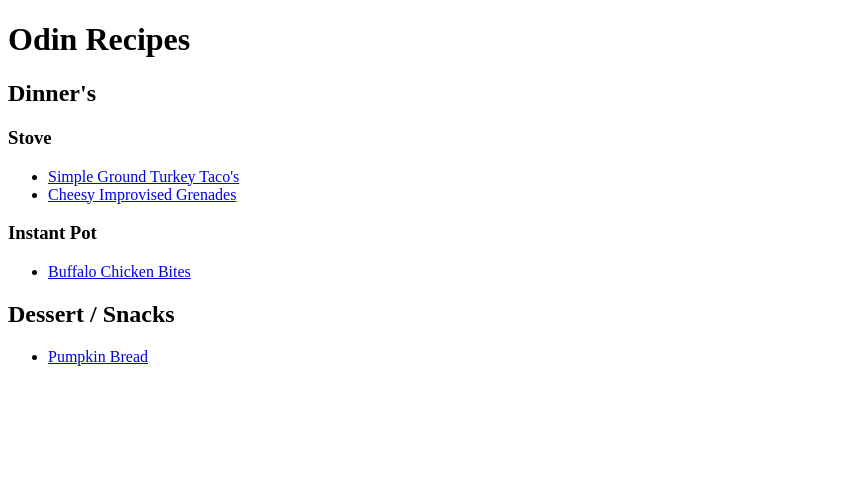
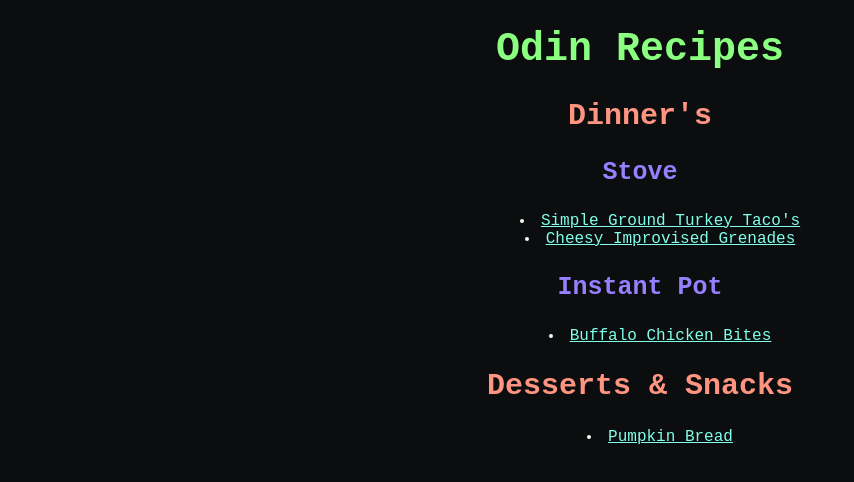
Before and after one commit to Th3Skivers/odin-recipes, a plain HTML site: page index.html in a window 1280 px wide. Shown: the whole page, without its empty margins (0-854 px from the left). Drawn offline with Linux system fonts and the light colour scheme.

Commit message:
Added CSS to index page. Added basic coloring. Updated index to ref css.

```diff
--- a/index.html
+++ b/index.html
@@ -5,6 +5,7 @@
     <meta name="Odin Recipes"
           content="width=device-width, user-scalable=no, initial-scale=1.0, maximum-scale=1.0, minimum-scale=1.0">
     <meta http-equiv="X-UA-Compatible" content="ie=edge">
+    <link rel="stylesheet" href="style.css">
     <title>Document</title>
 </head>
 <body>
@@ -19,7 +20,7 @@
 <ul>
     <li><a href="recipes/ip_buffalochickenbites.html">Buffalo Chicken Bites</a></li>
 </ul>
-<h2>Dessert / Snacks</h2>
+<h2>Desserts & Snacks</h2>
 <ul>
     <li><a href="recipes/pumpkinbread.html">Pumpkin Bread</a></li>
 </ul>
--- /dev/null
+++ b/style.css
@@ -0,0 +1,31 @@
+body {
+    font-family: 'Courier New', Courier, monospace;
+    background: #0B0D0F;
+    color: #F8F8F2;
+    text-align: center
+}
+ul {
+    text-align: center;
+    list-style-position: inside;
+}
+a:link {
+    color: #80FFEA
+}
+a:visited {
+    color: #80FFEA
+}
+
+h1 {
+    color: #8AFF80;
+    font-size: 40px;
+    font-weight: bold;
+    text-align: center;
+}
+h2 {
+    color: #FF9580;
+    font-size: 30px;
+}
+h3 {
+    font-size: 25px;
+    color: #9580FF;
+}
```
